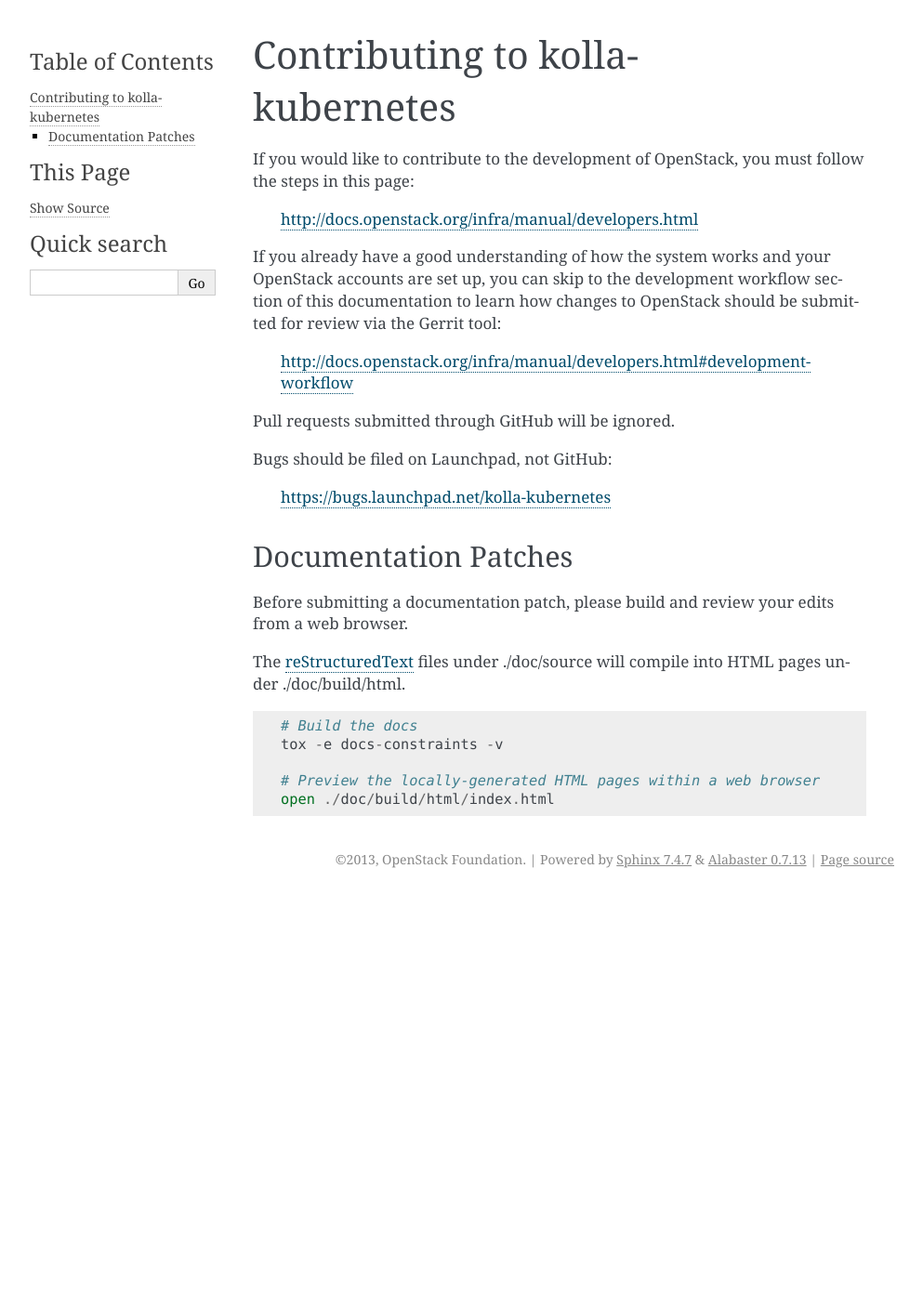
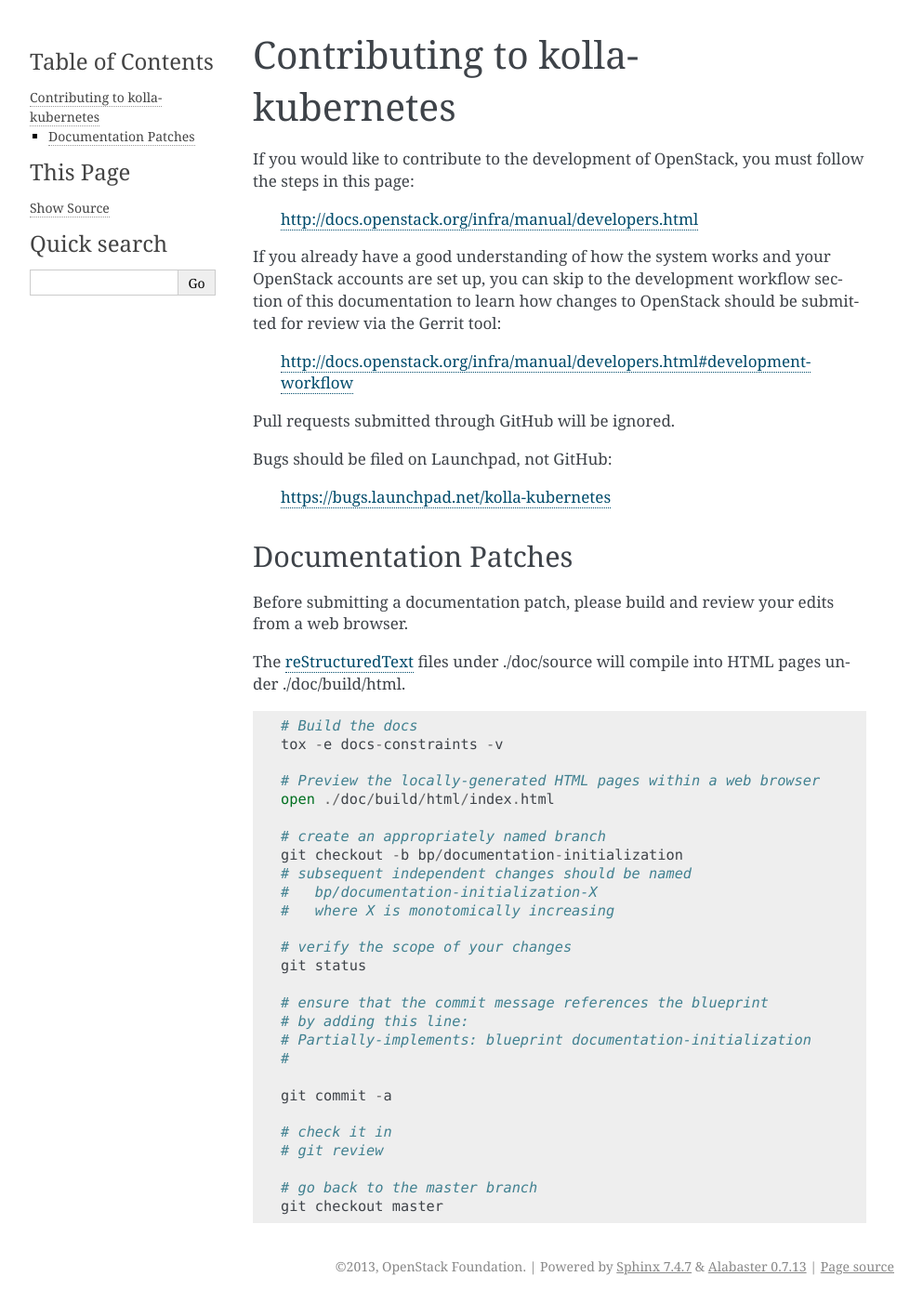
Before and after one commit to openstack-archive/kolla-kubernetes, a Sphinx documentation site: the page built from doc/source/contributing.rst, in a window 1280 px wide. Shown: the whole page at 93% size, without its empty margins (148-1141 px from the left). Built offline with Sphinx 7.4.7, drawn with Linux system fonts in a browser that asks for light colours; before the commit the page ends 964 px from its top, so only the background shows below that.

Commit message:
Added details on exactly how to do documentation patches
Change-Id: I9a99b006d8af51e458100597adfd4c808c5b8f58
Partially-implements: blueprint documentation-initialization

```diff
--- a/doc/source/contributing.rst
+++ b/doc/source/contributing.rst
@@ -22,4 +22,26 @@ under ./doc/build/html.
     # Preview the locally-generated HTML pages within a web browser
     open ./doc/build/html/index.html
 
+    # create an appropriately named branch
+    git checkout -b bp/documentation-initialization
+    # subsequent independent changes should be named
+    #   bp/documentation-initialization-X
+    #   where X is monotomically increasing
+
+    # verify the scope of your changes
+    git status
+
+    # ensure that the commit message references the blueprint
+    # by adding this line:
+    # Partially-implements: blueprint documentation-initialization
+    #
+
+    git commit -a
+
+    # check it in
+    # git review
+
+    # go back to the master branch
+    git checkout master
+
 .. _reStructuredText: http://docutils.sourceforge.net/rst.html
```
